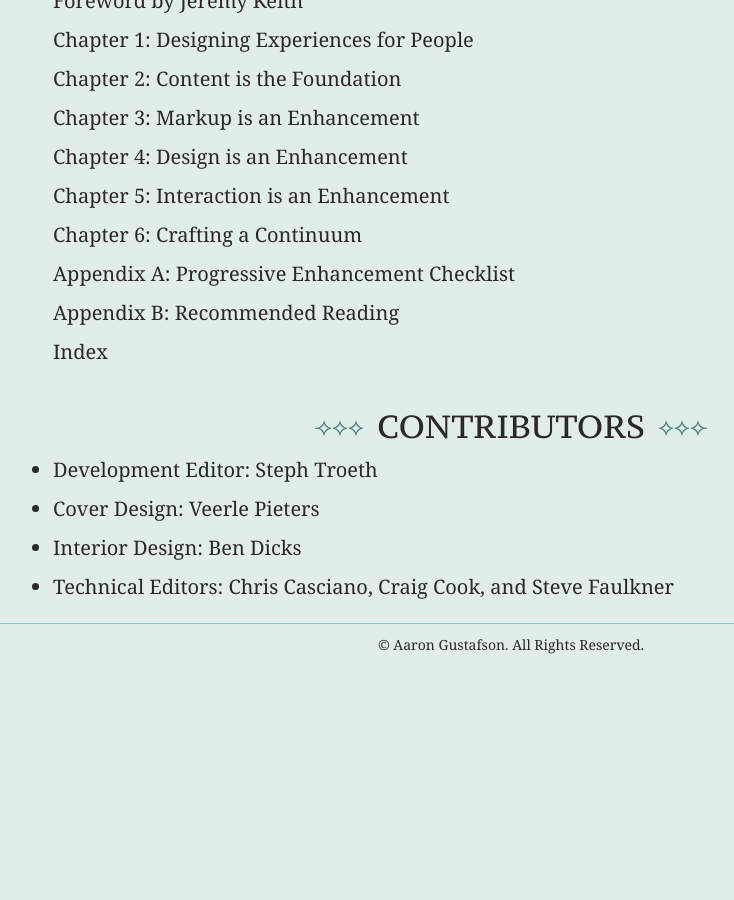
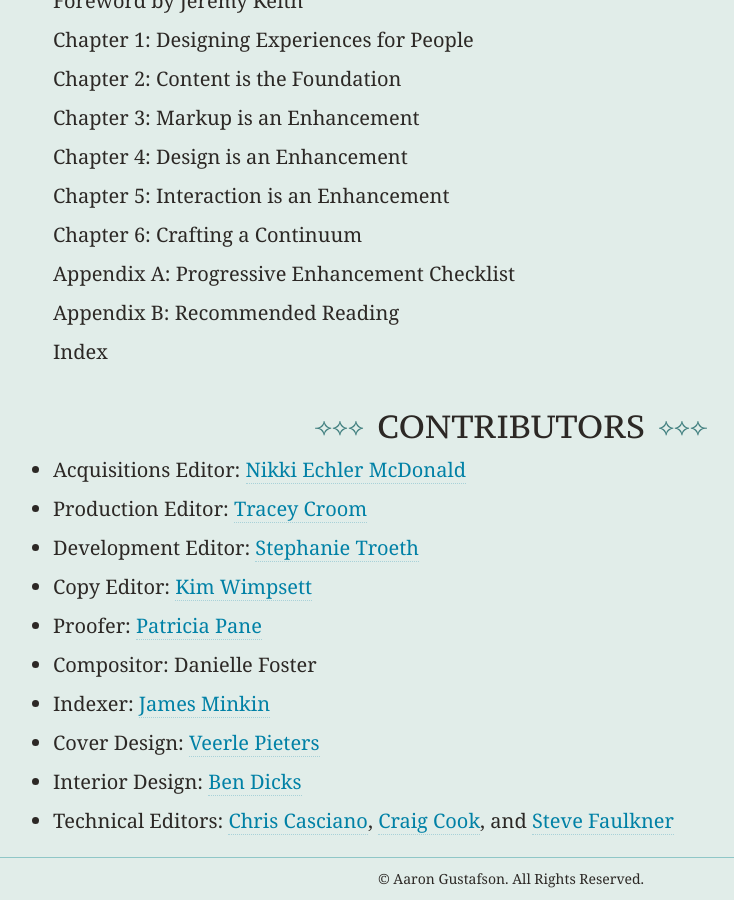
Before and after one commit to aarongustafson/adaptivewebdesign.info, a Jekyll site: the page built from 2nd-edition/index.html, in a window 1280 px wide and 900 px high, scrolled down 1006 px. Shown: the whole window, without its empty margins (129-863 px from the left). Built offline with Jekyll 4.4.1, drawn with Linux system fonts in a browser that asks for light colours; before the commit the page ends 1672 px from its top, so only the background shows below that.

Commit message:
complete staff listing

```diff
--- a/2nd-edition/index.html
+++ b/2nd-edition/index.html
@@ -50,9 +50,15 @@ permalink: /2nd-edition/
 <section class="section">
 	<h2 class="section__title">Contributors</h2>
 	<ul>
-		<li>Development Editor: Steph Troeth</li>
-		<li>Cover Design: Veerle Pieters</li>
-		<li>Interior Design: Ben Dicks</li>
-		<li>Technical Editors: Chris Casciano, Craig Cook, and Steve Faulkner</li>
+		<li>Acquisitions Editor: <a href="http://www.peachpit.com/about/staff_bio.aspx?st=61535">Nikki Echler McDonald</a></li>
+		<li>Production Editor: <a href="https://www.linkedin.com/pub/tracey-croom/13/a6/985">Tracey Croom</a></li>
+		<li>Development Editor: <a href="https://twitter.com/sniffles">Stephanie Troeth</a></li>
+		<li>Copy Editor: <a href="https://www.linkedin.com/pub/kim-wimpsett/7/823/896">Kim Wimpsett</a></li>
+		<li>Proofer: <a href="https://www.linkedin.com/pub/patricia-pane/0/1a3/b81">Patricia Pane</a></li>
+		<li>Compositor: Danielle Foster</li>
+		<li>Indexer: <a href="https://www.linkedin.com/pub/james-minkin/23/5a8/321">James Minkin</a></li>
+		<li>Cover Design: <a href="https://twitter.com/veerlepieters">Veerle Pieters</a></li>
+		<li>Interior Design: <a href="http://www.bendicksdesign.com">Ben Dicks</a></li>
+		<li>Technical Editors: <a href="https://twitter.com/placenamehere">Chris Casciano</a>, <a href="https://twitter.com/craigcook">Craig Cook</a>, and <a href="https://twitter.com/stevefaulkner">Steve Faulkner</a></li>
 	</ul>
 </section>
```
